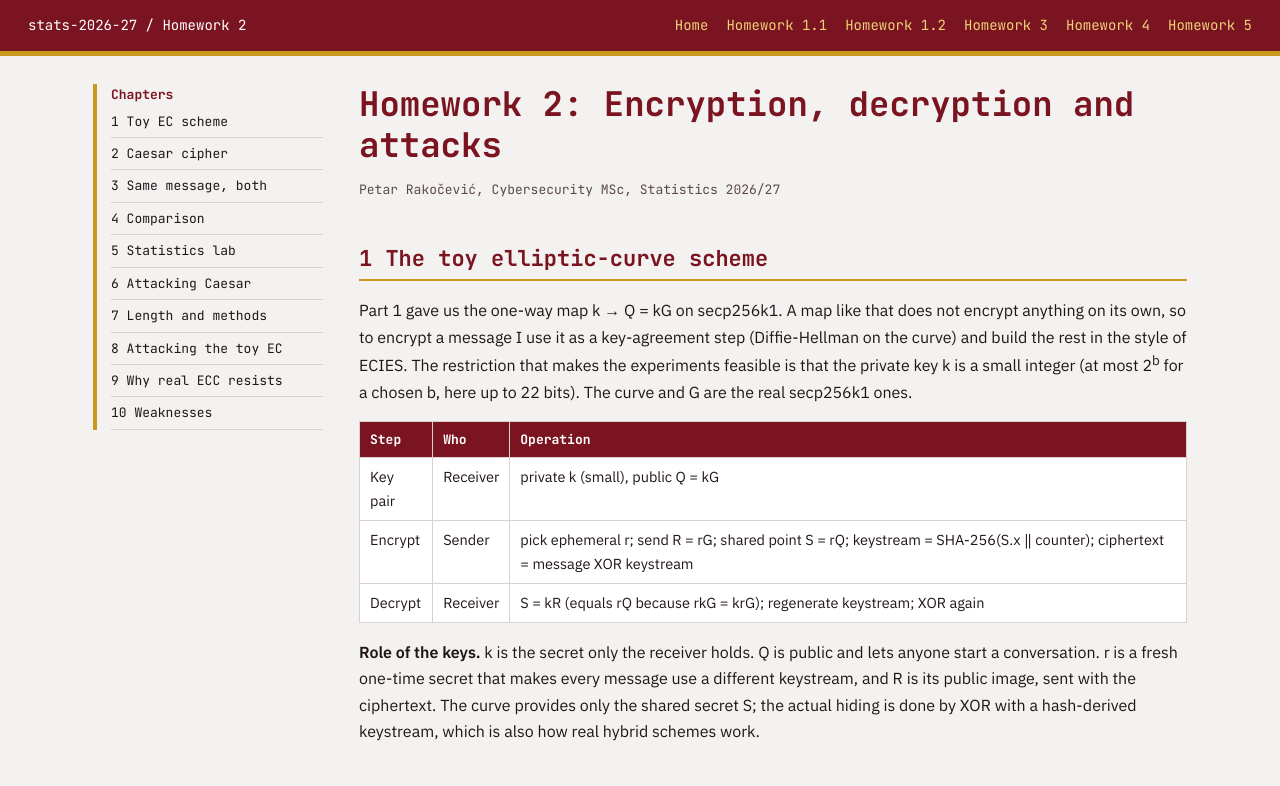
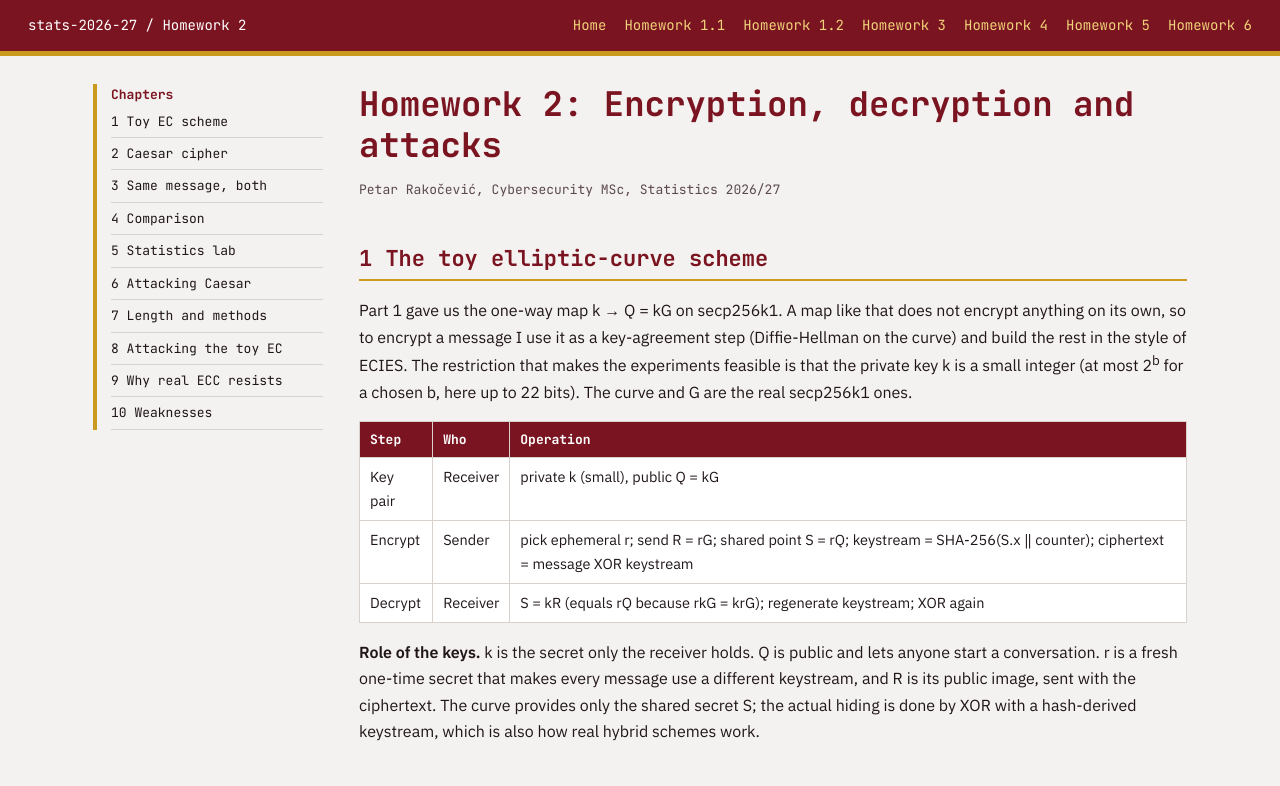
Before and after one commit to PetarRakocevic/statistics-2026-2027, a plain HTML site: page hmwk2.html in a window 1280 px wide. Shown: the top 786 px of the page. Drawn offline with Linux system fonts and the light colour scheme.

Commit message:
Update hmwk2.html

```diff
--- a/hmwk2.html
+++ b/hmwk2.html
@@ -1,6 +1,6 @@
 <!DOCTYPE html><html lang="en"><head><meta charset="utf-8"><meta name="viewport" content="width=device-width,initial-scale=1"><title>Homework 2 | Petar Rakočević</title>
 <link href="https://fonts.googleapis.com/css2?family=IBM+Plex+Sans:wght@400;600&family=JetBrains+Mono:wght@400;700&display=swap" rel="stylesheet"><link rel="stylesheet" href="style.css"></head><body>
-<header class="top"><span>stats-2026-27 / Homework 2</span><span><a href="index.html">Home</a><a href="homework1.html">Homework 1.1</a><a href="homework2.html">Homework 1.2</a><a href="homework3.html">Homework 3</a><a href="homework4.html">Homework 4</a><a href="homework5.html">Homework 5</a></span></header>
+<header class="top"><span>stats-2026-27 / Homework 2</span><span><a href="index.html">Home</a><a href="homework1.html">Homework 1.1</a><a href="homework2.html">Homework 1.2</a><a href="homework3.html">Homework 3</a><a href="homework4.html">Homework 4</a><a href="homework5.html">Homework 5</a><a href="homework6.html">Homework 6</a></span></header>
 <div class="wrap"><aside><b>Chapters</b><a href="#ecc">1 Toy EC scheme</a><a href="#cae">2 Caesar cipher</a><a href="#demo">3 Same message, both</a><a href="#cmp">4 Comparison</a><a href="#stat">5 Statistics lab</a><a href="#crypt">6 Attacking Caesar</a><a href="#tests">7 Length and methods</a><a href="#atk">8 Attacking the toy EC</a><a href="#why">9 Why real ECC resists</a><a href="#weak">10 Weaknesses</a></aside><main>
 <h1>Homework 2: Encryption, decryption and attacks</h1><p class="meta">Petar Rakočević, Cybersecurity MSc, Statistics 2026/27</p>
 <h2 id="ecc">1 The toy elliptic-curve scheme</h2>
```
